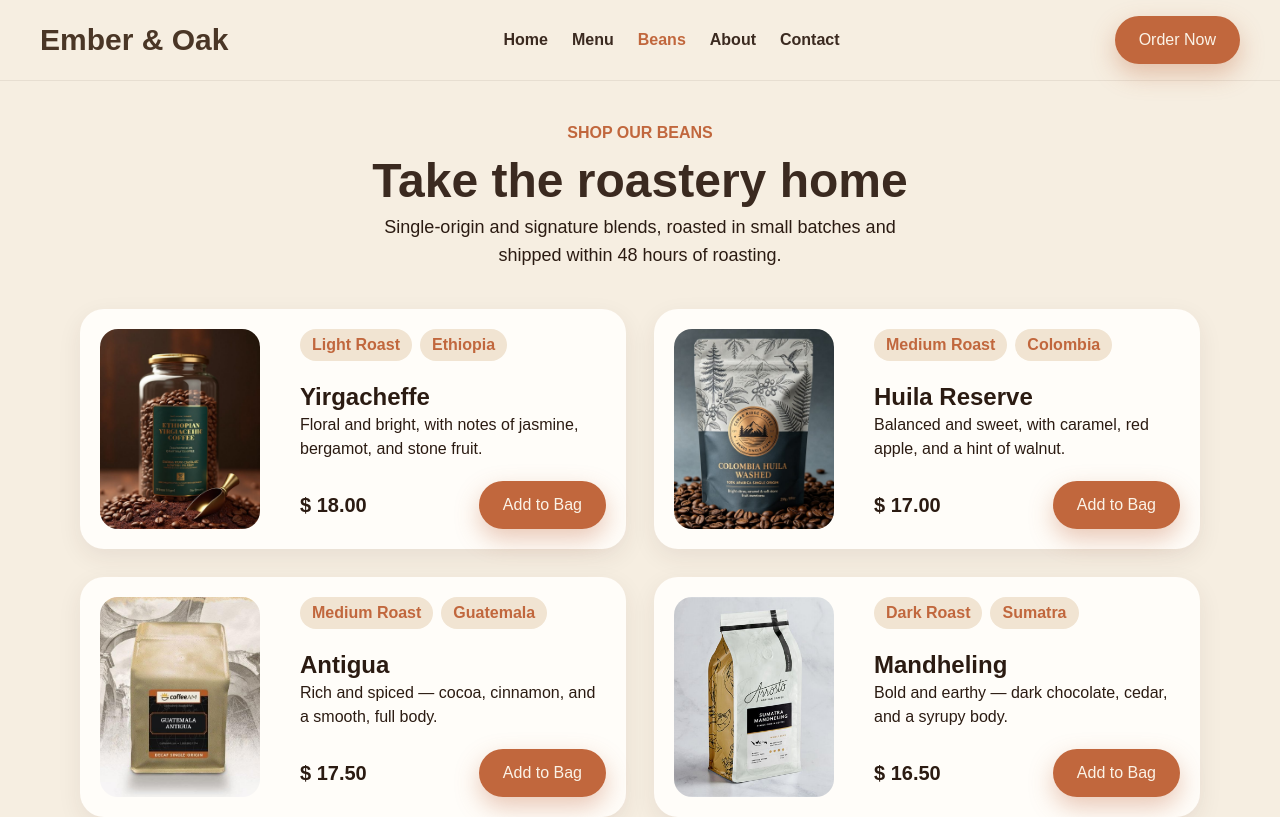
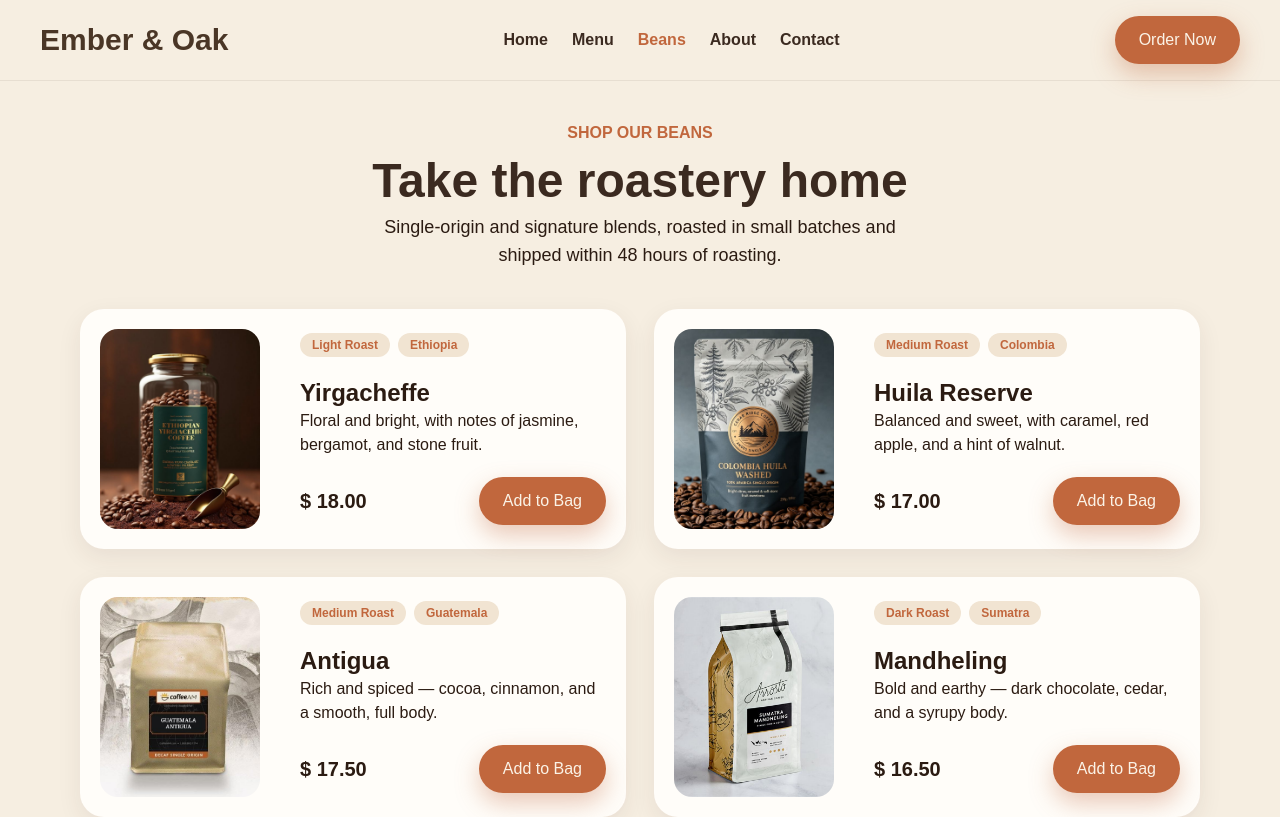
Before and after one commit to DevSK90/Ember-Oak_CoffeeShop_Project, a React (Vite) app: page /Ember-Oak_CoffeeShop_Project/beans in a window 1280 px wide. Shown: the top 817 px of the page. Built offline with nearby package versions, Linux system fonts and the light colour scheme.

Commit message:
Reduce tags size of beans cards

```diff
--- a/src/components/beans/sections/BeansList.jsx
+++ b/src/components/beans/sections/BeansList.jsx
@@ -19,7 +19,7 @@ const BeansList = () => {
               {bean.tags.map((tags) => (
                 <span
                   key={tags}
-                  className="bg-tan-surface text-terracotta-accent font-bold py-1 px-3 rounded-full"
+                  className="bg-tan-surface text-xs text-terracotta-accent font-bold py-1 px-3 rounded-full"
                 >
                   {tags}
                 </span>
```
